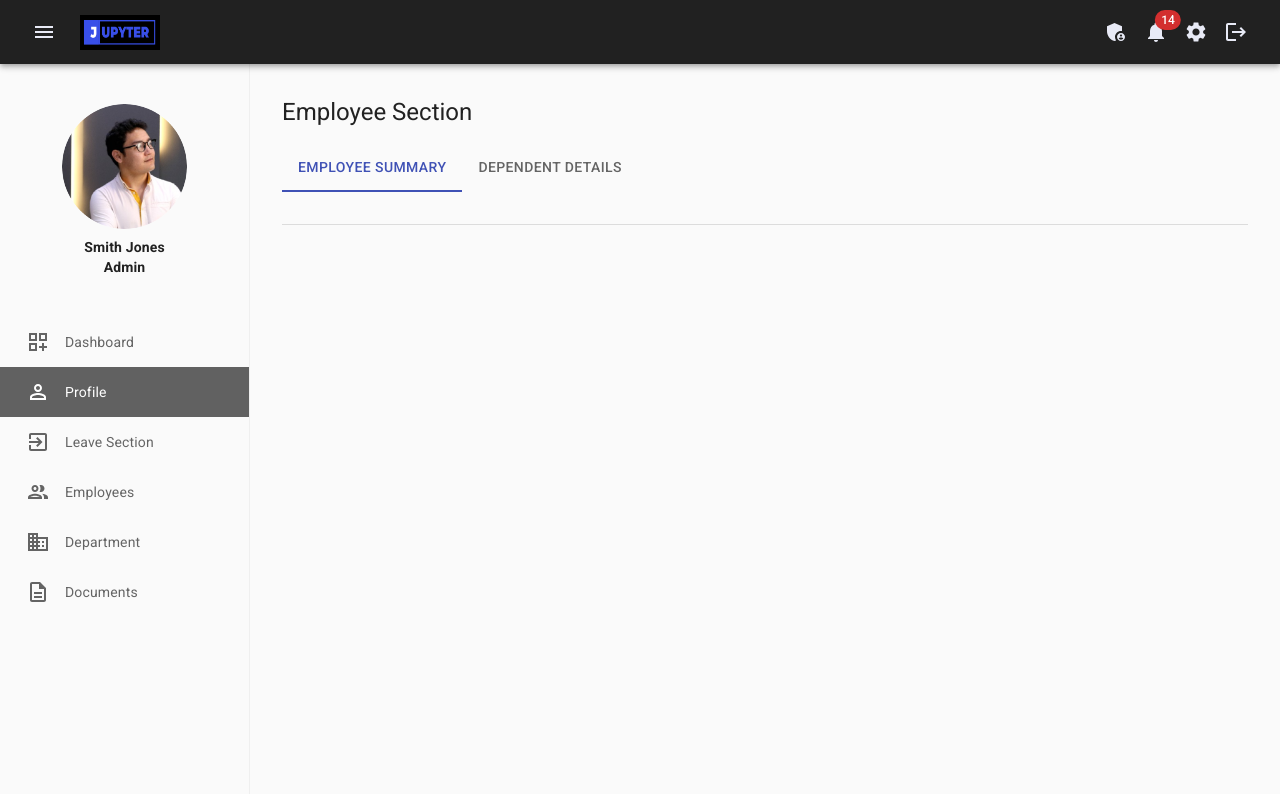
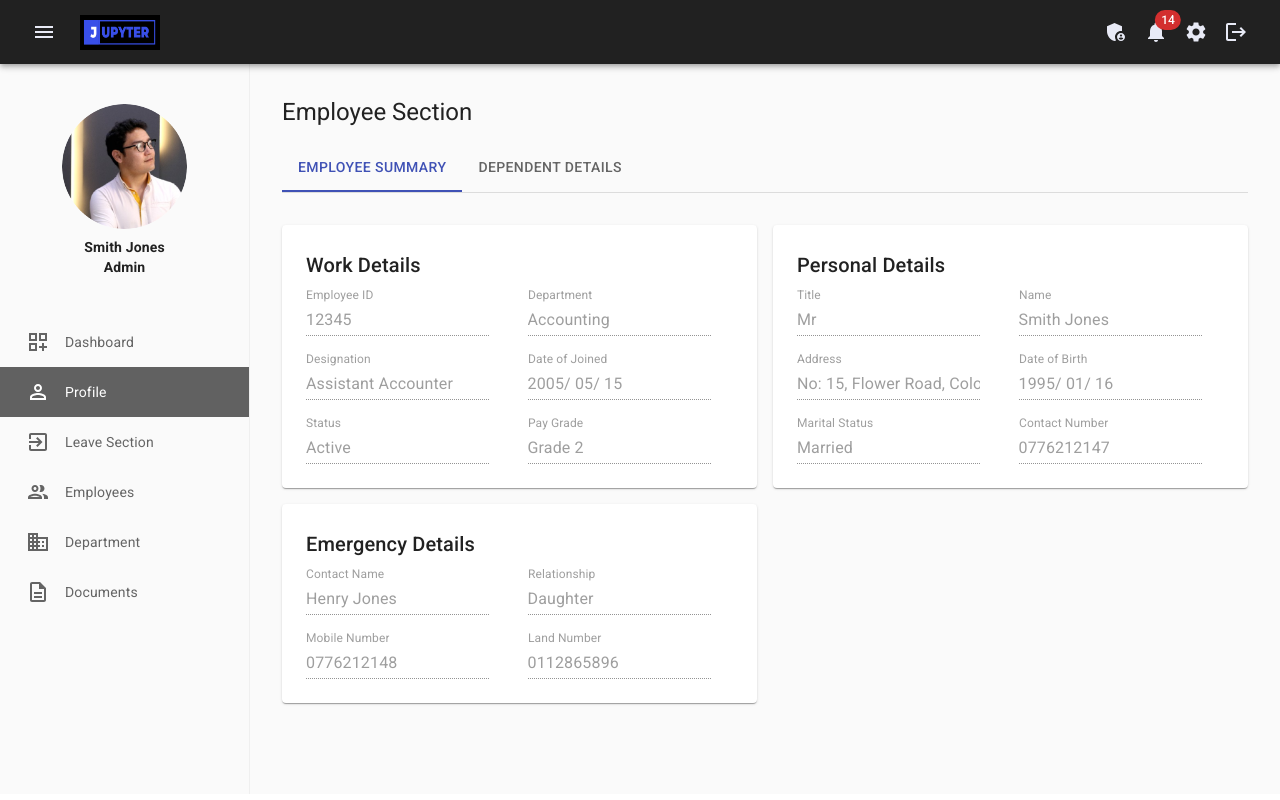
Before and after one commit to JaneeshaJ2001/Human-Resource-Management-System, a React (Vite) app in the folder frontend/: page /profile in a window 1280 px wide. Built offline with nearby package versions, Linux system fonts and the light colour scheme.

Commit message:
profile-employee summary code added

```diff
--- /dev/null
+++ b/frontend/src/pages/Profile/EmployeeSummary.jsx
@@ -0,0 +1,171 @@
+import {
+  Grid,
+  Paper,
+  FormControl,
+  InputLabel,
+  Input,
+  Typography,
+} from "@mui/material";
+import React from "react";
+
+function EmployeeSummary() {
+  return (
+    <Grid container spacing={2}>
+      <Grid item xs={12} md={6}>
+        <Paper sx={{ p: 3 }}>
+          <Typography variant="h6" gutterBottom component="div">
+            Work Details
+          </Typography>
+
+          <Grid container spacing={2}>
+            <Grid item xs={12} md={6}>
+              <FormControl disabled variant="standard">
+                <InputLabel htmlFor="component-disabled">
+                  Employee ID
+                </InputLabel>
+                <Input id="component-disabled" defaultValue="12345" />
+              </FormControl>
+            </Grid>
+            <Grid item xs={12} md={6}>
+              <FormControl disabled variant="standard">
+                <InputLabel htmlFor="component-disabled">Department</InputLabel>
+                <Input id="component-disabled" defaultValue="Accounting" />
+              </FormControl>
+            </Grid>
+            <Grid item xs={12} md={6}>
+              <FormControl disabled variant="standard">
+                <InputLabel htmlFor="component-disabled">
+                  Designation
+                </InputLabel>
+                <Input
+                  id="component-disabled"
+                  defaultValue="Assistant Accounter"
+                />
+              </FormControl>
+            </Grid>
+            <Grid item xs={12} md={6}>
+              <FormControl disabled variant="standard">
+                <InputLabel htmlFor="component-disabled">
+                  Date of Joined
+                </InputLabel>
+                <Input id="component-disabled" defaultValue="2005/ 05/ 15" />
+              </FormControl>
+            </Grid>
+
+            <Grid item xs={12} md={6}>
+              <FormControl disabled variant="standard">
+                <InputLabel htmlFor="component-disabled">Status</InputLabel>
+                <Input id="component-disabled" defaultValue="Active" />
+              </FormControl>
+            </Grid>
+            <Grid item xs={12} md={6}>
+              <FormControl disabled variant="standard">
+                <InputLabel htmlFor="component-disabled">Pay Grade</InputLabel>
+                <Input id="component-disabled" defaultValue="Grade 2" />
+              </FormControl>
+            </Grid>
+          </Grid>
+        </Paper>
+      </Grid>
+
+      <Grid item xs={12} md={6}>
+        <Paper sx={{ p: 3 }}>
+          <Typography variant="h6" gutterBottom component="div">
+            Personal Details
+          </Typography>
+
+          <Grid container spacing={2}>
+            <Grid item xs={12} md={6}>
+              <FormControl disabled variant="standard">
+                <InputLabel htmlFor="component-disabled">Title</InputLabel>
+                <Input id="component-disabled" defaultValue="Mr" />
+              </FormControl>
+            </Grid>
+            <Grid item xs={12} md={6}>
+              <FormControl disabled variant="standard">
+                <InputLabel htmlFor="component-disabled">Name</InputLabel>
+                <Input id="component-disabled" defaultValue="Smith Jones" />
+              </FormControl>
+            </Grid>
+            <Grid item xs={12} md={6}>
+              <FormControl disabled variant="standard">
+                <InputLabel htmlFor="component-disabled">Address</InputLabel>
+                <Input
+                  id="component-disabled"
+                  defaultValue="No: 15, Flower Road, Colombo"
+                />
+              </FormControl>
+            </Grid>
+            <Grid item xs={12} md={6}>
+              <FormControl disabled variant="standard">
+                <InputLabel htmlFor="component-disabled">
+                  Date of Birth
+                </InputLabel>
+                <Input id="component-disabled" defaultValue="1995/ 01/ 16" />
+              </FormControl>
+            </Grid>
+            <Grid item xs={12} md={6}>
+              <FormControl disabled variant="standard">
+                <InputLabel htmlFor="component-disabled">
+                  Marital Status
+                </InputLabel>
+                <Input id="component-disabled" defaultValue="Married" />
+              </FormControl>
+            </Grid>
+            <Grid item xs={12} md={6}>
+              <FormControl disabled variant="standard">
+                <InputLabel htmlFor="component-disabled">
+                  Contact Number
+                </InputLabel>
+                <Input id="component-disabled" defaultValue="0776212147" />
+              </FormControl>
+            </Grid>
+          </Grid>
+        </Paper>
+      </Grid>
+      <Grid item xs={12} md={6}>
+        <Paper sx={{ p: 3 }}>
+          <Typography variant="h6" gutterBottom component="div">
+            Emergency Details
+          </Typography>
+          <Grid container spacing={2}>
+            <Grid item xs={12} md={6}>
+              <FormControl disabled variant="standard">
+                <InputLabel htmlFor="component-disabled">
+                  Contact Name
+                </InputLabel>
+                <Input id="component-disabled" defaultValue="Henry Jones" />
+              </FormControl>
+            </Grid>
+            <Grid item xs={12} md={6}>
+              <FormControl disabled variant="standard">
+                <InputLabel htmlFor="component-disabled">
+                  Relationship
+                </InputLabel>
+                <Input id="component-disabled" defaultValue="Daughter" />
+              </FormControl>
+            </Grid>
+            <Grid item xs={12} md={6}>
+              <FormControl disabled variant="standard">
+                <InputLabel htmlFor="component-disabled">
+                  Mobile Number
+                </InputLabel>
+                <Input id="component-disabled" defaultValue="0776212148" />
+              </FormControl>
+            </Grid>
+            <Grid item xs={12} md={6}>
+              <FormControl disabled variant="standard">
+                <InputLabel htmlFor="component-disabled">
+                  Land Number
+                </InputLabel>
+                <Input id="component-disabled" defaultValue="0112865896" />
+              </FormControl>
+            </Grid>
+          </Grid>
+        </Paper>
+      </Grid>
+    </Grid>
+  );
+}
+
+export default EmployeeSummary;
--- a/frontend/src/pages/Profile/Profile.jsx
+++ b/frontend/src/pages/Profile/Profile.jsx
@@ -3,6 +3,7 @@ import TabPanel from "../../components/TabPanel";
 import { DataGrid } from "@mui/x-data-grid";
 import { useState } from "react";
 import { mockDataDependent } from "../../data/MockData2";
+import EmployeeSummary from "./EmployeeSummary";
 import React from "react";
 
 const columns1 = [
@@ -131,8 +132,10 @@ function Profile() {
 
           <Tab label="Dependent details" id="tab-1" />
         </Tabs>
-
-        <TabPanel value={value} index={0}></TabPanel>
+      </Box>
+      <TabPanel value={value} index={0}>
+        <EmployeeSummary />
+      </TabPanel>
 
       <TabPanel value={value} index={1}>
         <DataGrid
@@ -145,7 +148,6 @@ function Profile() {
         />
       </TabPanel>
     </Box>
-    </Box>
   );
 }
 
```
Lines whose indentation alone changed are shown as unchanged.
